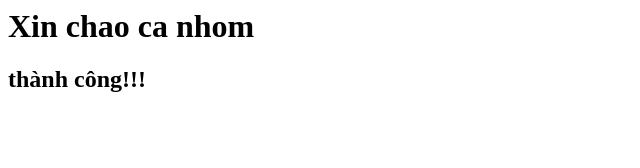
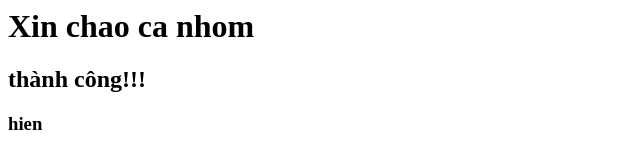
Before and after one commit to trib1610655/git-hub-Xin-chao-ca-nhom, a plain HTML site: page index.html in a window 1280 px wide. Shown: the full height of the page, 0-640 px from the left. Drawn offline with Linux system fonts and the light colour scheme.

Commit message:
Update index.html

```diff
--- a/index.html
+++ b/index.html
@@ -2,5 +2,6 @@
 <body>
 	<h1> Xin chao ca nhom </h1>
 	<h2> thành công!!! </h2>
-</body>
+	<h3> hien </h3>
+	</body>
 </html>
```
